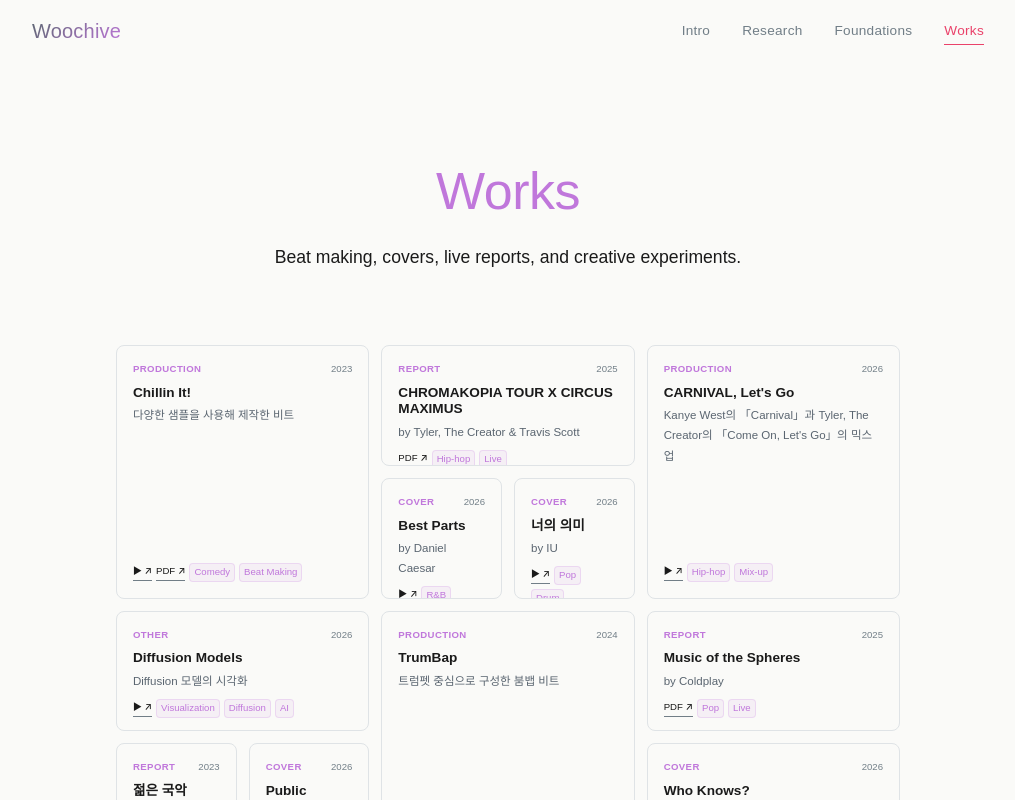
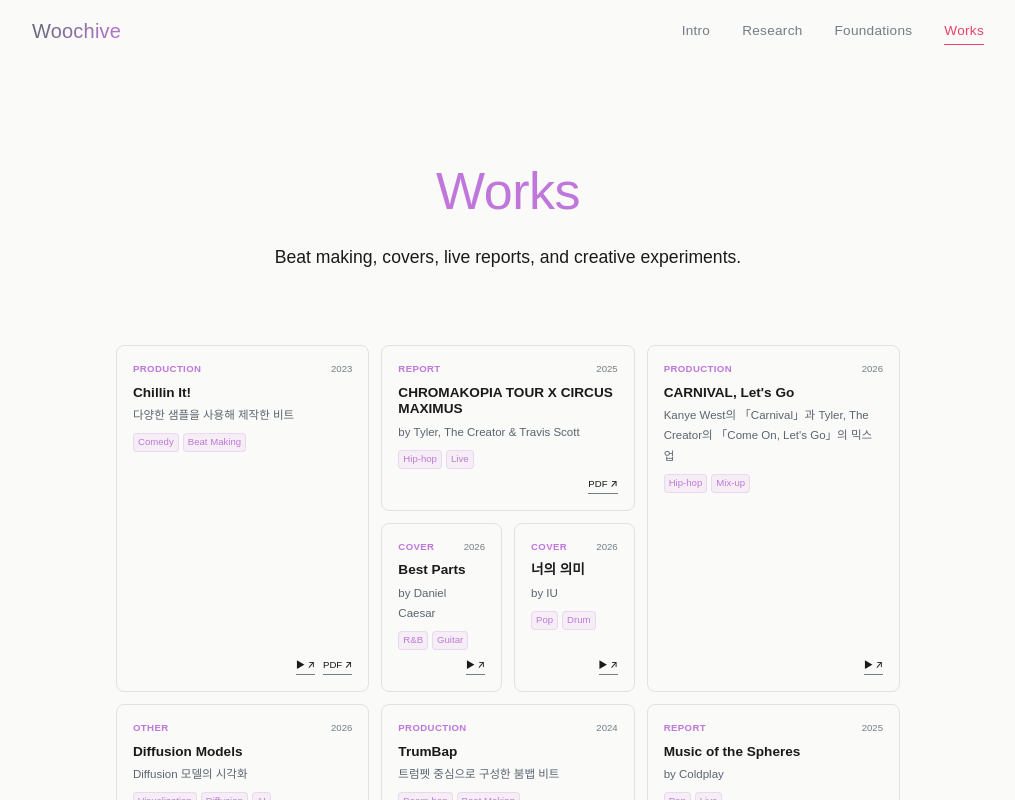
Before and after one commit to sonluos/woochive, a React (Vite) app: page /works in a window 1280 px wide. Shown: the top 800 px of the page, without its empty margins (132-1147 px from the left). Built offline with nearby package versions, Linux system fonts and the light colour scheme.

Commit message:
fix: links bottom-right footer, auto row height for full content

```diff
--- a/src/pages/Works.css
+++ b/src/pages/Works.css
@@ -37,11 +37,10 @@
 .works__mosaic {
   display: grid;
   grid-template-columns: repeat(6, 1fr);
-  grid-template-rows: repeat(6, 1fr);
+  grid-auto-rows: minmax(8rem, auto);
   gap: var(--sp-3);
   max-width: 52rem;
   margin: 0 auto;
-  aspect-ratio: 1;
 }
 
 /* Tangram piece positions — categories visually scattered */
@@ -77,7 +76,6 @@
   padding: var(--sp-4);
   display: flex;
   flex-direction: column;
-  overflow: hidden;
   transition: border-color var(--ease), box-shadow var(--ease), transform var(--ease);
 }
 
@@ -122,17 +120,25 @@
   font-size: var(--text-xs);
   color: var(--ink-soft);
   line-height: var(--leading-relaxed);
-  flex: 1;
 }
 
 .works__piece-tags {
   display: flex;
   flex-wrap: wrap;
   gap: var(--sp-1);
-  margin-top: auto;
   padding-top: var(--sp-2);
   align-items: center;
   justify-content: flex-start;
+}
+
+.works__piece-footer {
+  display: flex;
+  flex-wrap: wrap;
+  gap: var(--sp-2);
+  margin-top: auto;
+  padding-top: var(--sp-2);
+  justify-content: flex-end;
+  align-items: center;
 }
 
 .works__piece-tag {
--- a/src/pages/Works.tsx
+++ b/src/pages/Works.tsx
@@ -25,6 +25,12 @@ export default function Works() {
               <h3 className="works__piece-title">{work.title}</h3>
               <p className="works__piece-desc">{work.description}</p>
               <div className="works__piece-tags">
+                {work.tags.map((tag) => (
+                  <span key={tag} className="works__piece-tag">{tag}</span>
+                ))}
+              </div>
+              {(work.mediaUrl || work.pdfUrl) && (
+                <div className="works__piece-footer">
                   {work.mediaUrl && (
                     <a
                       className="works__piece-pdf"
@@ -45,10 +51,8 @@ export default function Works() {
                       PDF ↗
                     </a>
                   )}
-                {work.tags.map((tag) => (
-                  <span key={tag} className="works__piece-tag">{tag}</span>
-                ))}
                 </div>
+              )}
             </article>
           ))}
         </div>
```
Lines whose indentation alone changed are shown as unchanged.
